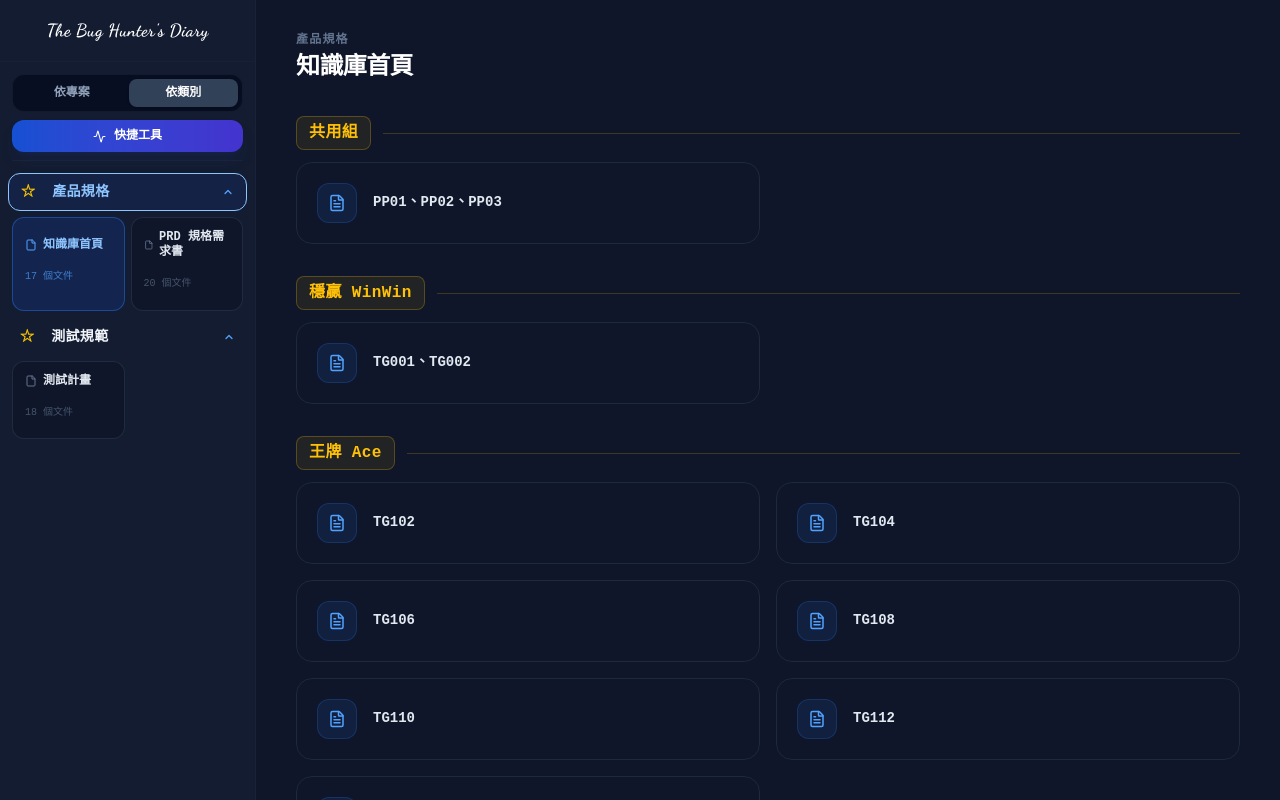
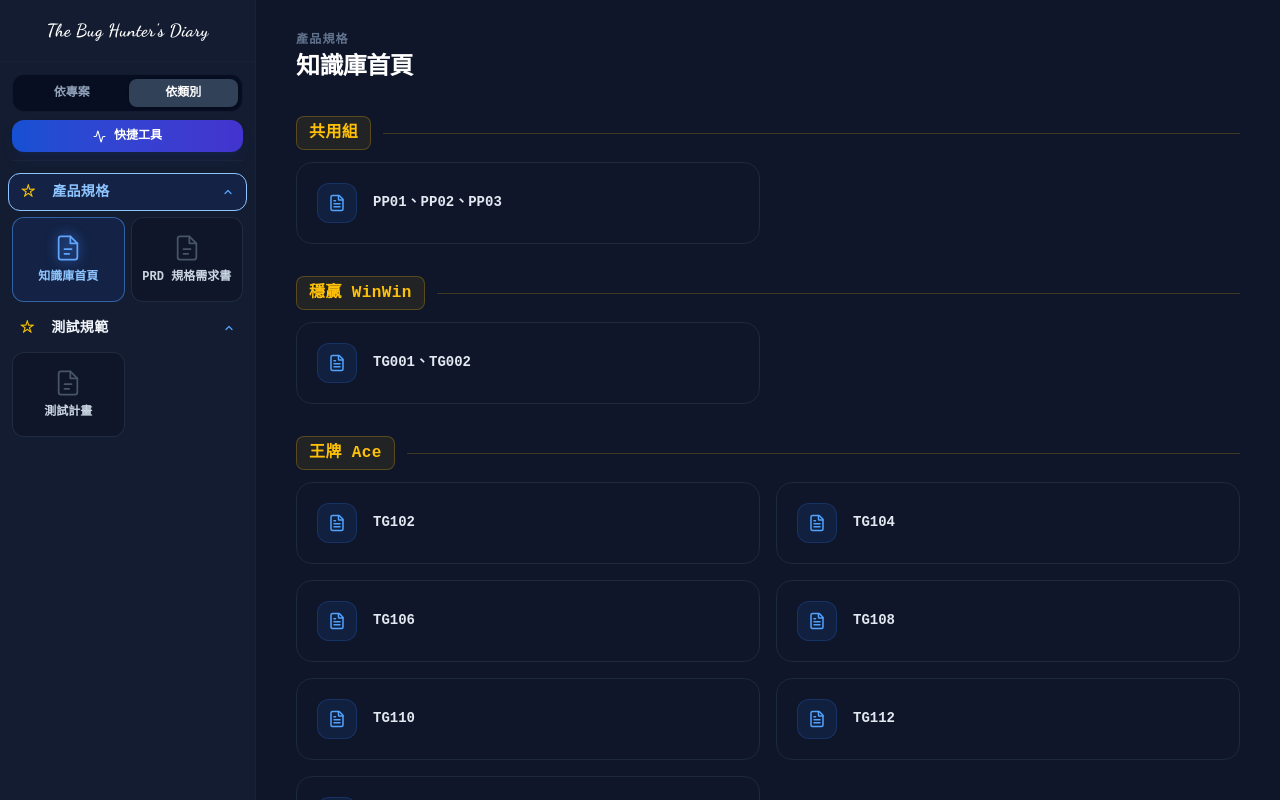
Before and after one commit to cloud52321/QA, a Next.js app: page / in a window 1280 px wide. Both pictures are taken after a click on the button "依類別". Built offline with nearby package versions, Linux system fonts and the light colour scheme.

Commit message:
Add files via upload

```diff
--- a/src/app/LLMWiki.tsx
+++ b/src/app/LLMWiki.tsx
@@ -140,22 +140,18 @@ const LLMWiki: React.FC = () => {
                     <button
                       key={p}
                       onClick={() => handleProjectSelect(p)}
-                      className={`w-full text-left px-3 py-3 rounded-xl border transition-all ${
+                      className={`w-full flex flex-col items-center justify-center gap-2 py-4 px-2 rounded-xl border transition-all ${
                         selectedProject === p
-                          ? 'bg-blue-600/15 border-blue-500/40'
-                          : 'bg-[#0f1629]/80 border-slate-700/50 hover:bg-slate-800/60 hover:border-slate-600'
+                          ? 'bg-blue-600/10 border-blue-400/50'
+                          : 'bg-[#0f1629]/80 border-slate-700/50 hover:bg-slate-800/60 hover:border-slate-500/50'
                       }`}
                     >
-                      <div className="flex items-center gap-1.5 mb-1">
-                        <svg width="12" height="12" viewBox="0 0 24 24" fill="none" stroke="currentColor" strokeWidth="2" strokeLinecap="round" strokeLinejoin="round"
-                          className={selectedProject === p ? 'text-blue-400' : 'text-slate-500'}>
-                          <path d="M13 2H6a2 2 0 0 0-2 2v16a2 2 0 0 0 2 2h12a2 2 0 0 0 2-2V9z"/><polyline points="13 2 13 9 20 9"/>
-                        </svg>
-                        <p className={`text-xs font-extrabold ${selectedProject === p ? 'text-blue-300' : 'text-slate-200'}`}>{p}</p>
-                      </div>
-                      <span className={`text-[10px] ${selectedProject === p ? 'text-blue-400/70' : 'text-slate-600'}`}>
-                        {wikiDocs.filter(d => d.project === p || d.project.split('、').includes(p)).length} 個文件
-                      </span>
+                      <svg width="28" height="28" viewBox="0 0 24 24" fill="none" stroke="currentColor" strokeWidth="1.5" strokeLinecap="round" strokeLinejoin="round"
+                        style={selectedProject === p ? {color:'#60a5fa', filter:'drop-shadow(0 0 6px #3b82f6)'} : {color:'#475569'}}>
+                        <path d="M13 2H6a2 2 0 0 0-2 2v16a2 2 0 0 0 2 2h12a2 2 0 0 0 2-2V9z"/><polyline points="13 2 13 9 20 9"/>
+                        <line x1="9" y1="13" x2="15" y2="13"/><line x1="9" y1="17" x2="13" y2="17"/>
+                      </svg>
+                      <p className={`text-xs font-extrabold text-center ${selectedProject === p ? 'text-blue-300' : 'text-slate-300'}`}>{p}</p>
                     </button>
                   ))}
                 </div>
@@ -200,22 +196,18 @@ const LLMWiki: React.FC = () => {
                     <button
                       key={title}
                       onClick={() => { setSelectedSubTitle(title); setShowHome(false); setIsToolbox(false); }}
-                      className={`w-full text-left px-3 py-3 rounded-xl border transition-all ${
+                      className={`w-full flex flex-col items-center justify-center gap-2 py-4 px-2 rounded-xl border transition-all ${
                         selectedSubTitle === title
-                          ? 'bg-blue-600/15 border-blue-500/40'
-                          : 'bg-[#0f1629]/80 border-slate-700/50 hover:bg-slate-800/60 hover:border-slate-600'
+                          ? 'bg-blue-600/10 border-blue-400/50'
+                          : 'bg-[#0f1629]/80 border-slate-700/50 hover:bg-slate-800/60 hover:border-slate-500/50'
                       }`}
                     >
-                      <div className="flex items-center gap-1.5 mb-1">
-                        <svg width="12" height="12" viewBox="0 0 24 24" fill="none" stroke="currentColor" strokeWidth="2" strokeLinecap="round" strokeLinejoin="round"
-                          className={selectedSubTitle === title ? 'text-blue-400' : 'text-slate-500'}>
-                          <path d="M14 2H6a2 2 0 0 0-2 2v16a2 2 0 0 0 2 2h12a2 2 0 0 0 2-2V8z"/><polyline points="14 2 14 8 20 8"/>
-                        </svg>
-                        <p className={`text-xs font-extrabold leading-tight ${selectedSubTitle === title ? 'text-blue-300' : 'text-slate-200'}`}>{title}</p>
-                      </div>
-                      <span className={`text-[10px] ${selectedSubTitle === title ? 'text-blue-400/70' : 'text-slate-600'}`}>
-                        {wikiDocs.filter(d => d.section === section && d.title === title).length} 個文件
-                      </span>
+                      <svg width="28" height="28" viewBox="0 0 24 24" fill="none" stroke="currentColor" strokeWidth="1.5" strokeLinecap="round" strokeLinejoin="round"
+                        style={selectedSubTitle === title ? {color:'#60a5fa', filter:'drop-shadow(0 0 6px #3b82f6)'} : {color:'#475569'}}>
+                        <path d="M14 2H6a2 2 0 0 0-2 2v16a2 2 0 0 0 2 2h12a2 2 0 0 0 2-2V8z"/><polyline points="14 2 14 8 20 8"/>
+                        <line x1="9" y1="13" x2="15" y2="13"/><line x1="9" y1="17" x2="13" y2="17"/>
+                      </svg>
+                      <p className={`text-xs font-extrabold text-center leading-tight ${selectedSubTitle === title ? 'text-blue-300' : 'text-slate-300'}`}>{title}</p>
                     </button>
                   ))}
                 </div>
```
